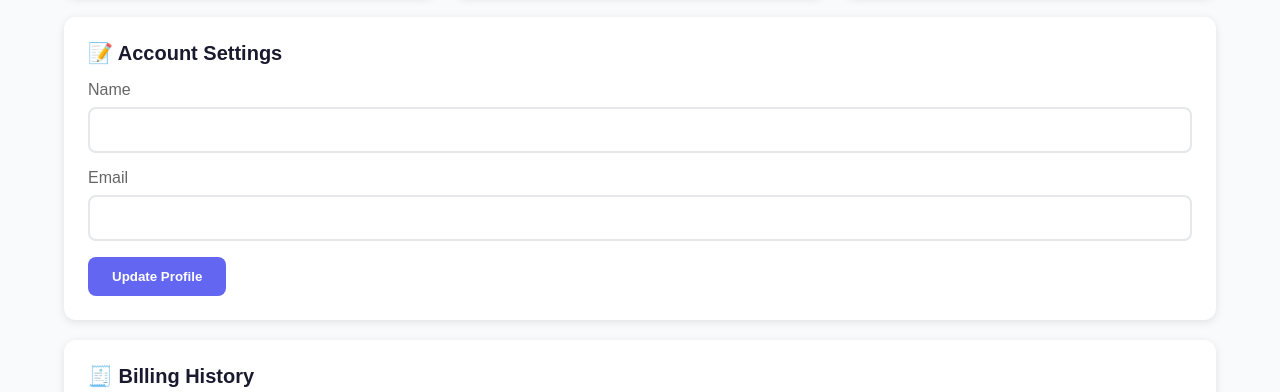
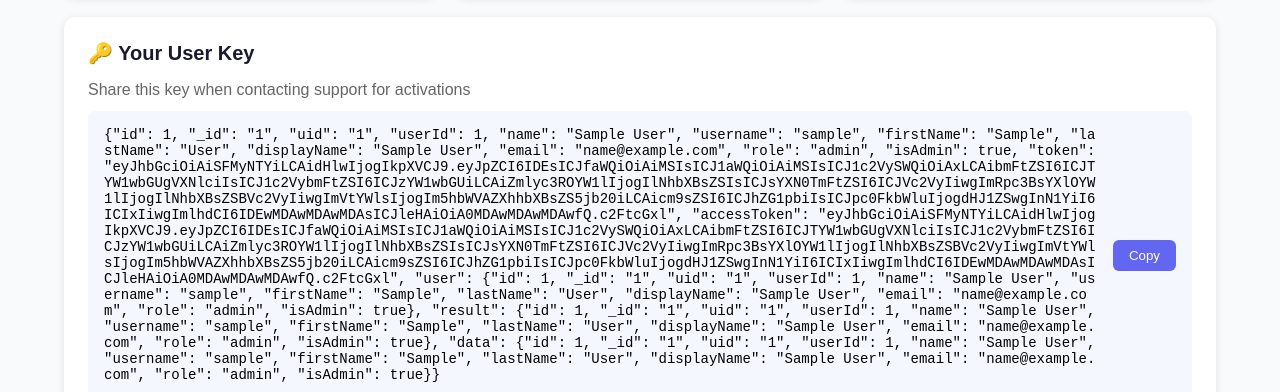
Before and after one commit to pallaa305-arch/clientreply-ai-wrapper, a website: page public/account.html in a window 1280 px wide. Shown: the part 408-800 px from the top of the page. Drawn offline with Linux system fonts and the light colour scheme; no server answers; sample sign-in values are in the browser's storage.

Commit message:
Add user key display in account page

```diff
--- a/public/account.html
+++ b/public/account.html
@@ -78,6 +78,15 @@
     </div>
 
     <div class="card" style="margin-top:20px">
+      <h2>🔑 Your User Key</h2>
+      <p style="color:#666;margin-bottom:12px">Share this key when contacting support for activations</p>
+      <div style="background:#f5f7ff;padding:16px;border-radius:8px;display:flex;align-items:center;justify-content:space-between;gap:12px">
+        <code id="userKeyDisplay" style="font-size:14px;word-break:break-all;flex:1"></code>
+        <button onclick="copyKey()" style="padding:8px 16px;background:#6366f1;color:white;border:none;border-radius:6px;cursor:pointer">Copy</button>
+      </div>
+    </div>
+
+    <div class="card" style="margin-top:20px">
       <h2>📝 Account Settings</h2>
       <div id="msg"></div>
       <div class="form-group">
@@ -100,6 +109,9 @@
   <script>
     const userKey = localStorage.getItem('clientreply_userkey');
     if (!userKey) window.location.href = '/login.html';
+
+    // Display user key
+    document.getElementById('userKeyDisplay').textContent = userKey;
 
     async function loadData() {
       try {
@@ -161,6 +173,11 @@
       window.location.href = '/login.html';
     }
 
+    function copyKey() {
+      navigator.clipboard.writeText(userKey);
+      alert('User key copied!');
+    }
+
     loadData();
   </script>
 </body>
```
